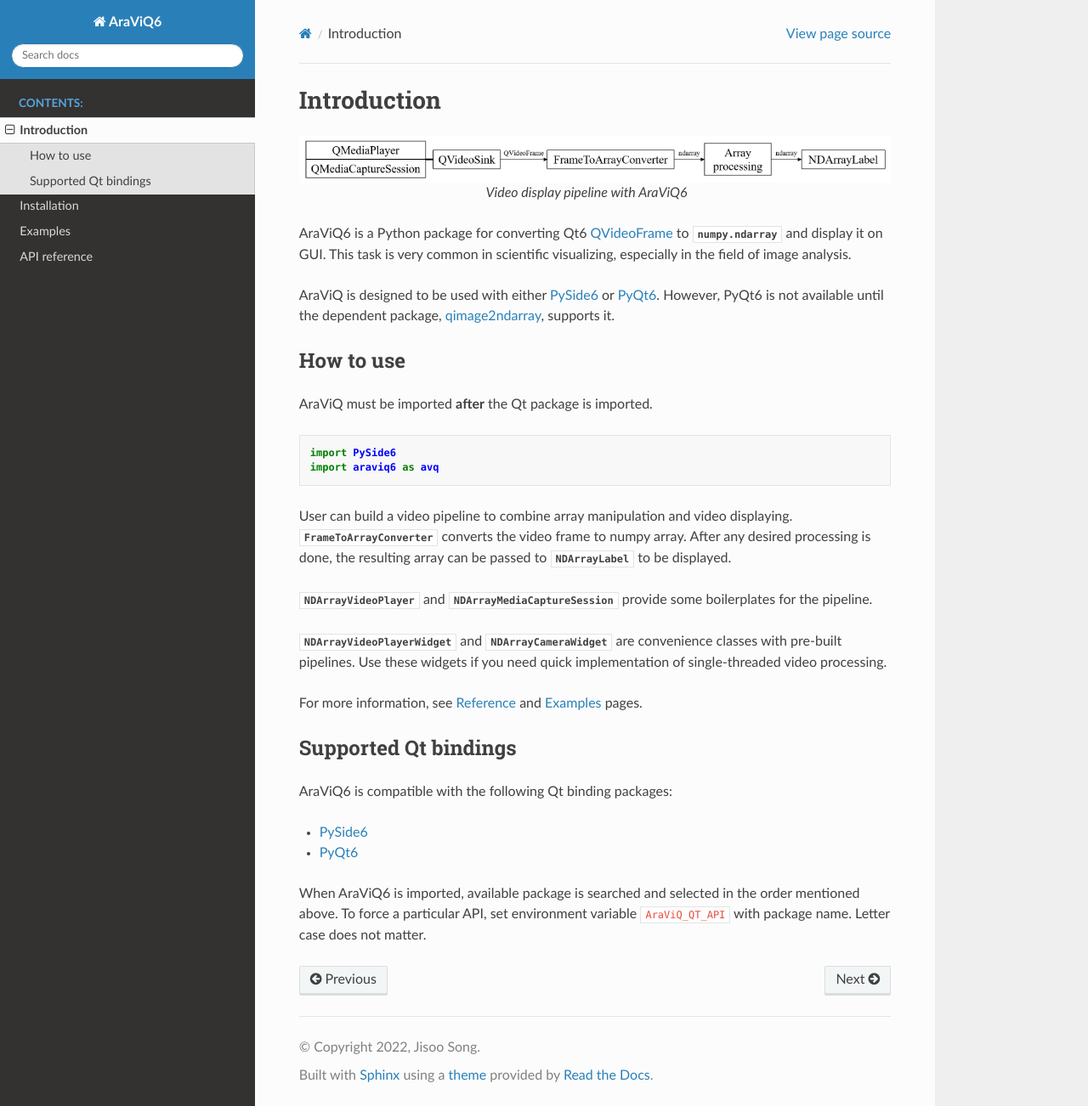
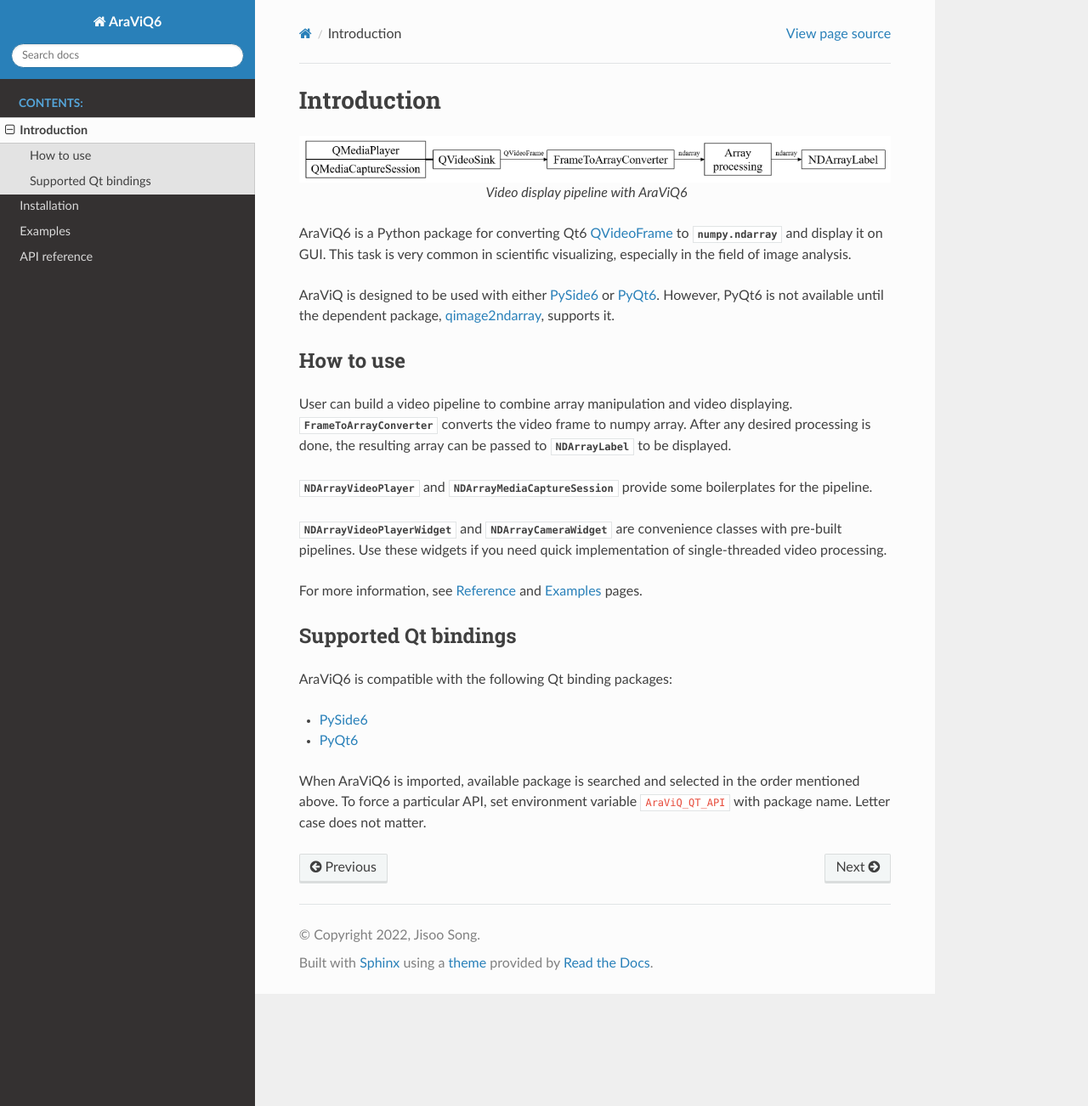
Before and after one commit to JSS95/araviq6, a Sphinx documentation site: the page built from doc/source/intro.rst, in a window 1280 px wide and 1302 px high. Shown: the whole window at 85% size. Built offline with Sphinx 7.4.7 and the Read the Docs theme 2.0.0, drawn with Linux system fonts in a browser that asks for light colours.

Commit message:
fix: make compatible with PySide6 6.4
Modify intro.rst

```diff
--- a/doc/source/intro.rst
+++ b/doc/source/intro.rst
@@ -20,13 +20,6 @@ However, PyQt6 is not available until the dependent package, `qimage2ndarray <ht
 How to use
 ==========
 
-AraViQ must be imported **after** the Qt package is imported.
-
-.. code:: python
-
-   import PySide6
-   import araviq6 as avq
-
 User can build a video pipeline to combine array manipulation and video displaying.
 :class:`.FrameToArrayConverter` converts the video frame to numpy array.
 After any desired processing is done, the resulting array can be passed to :class:`.NDArrayLabel` to be displayed.
```
